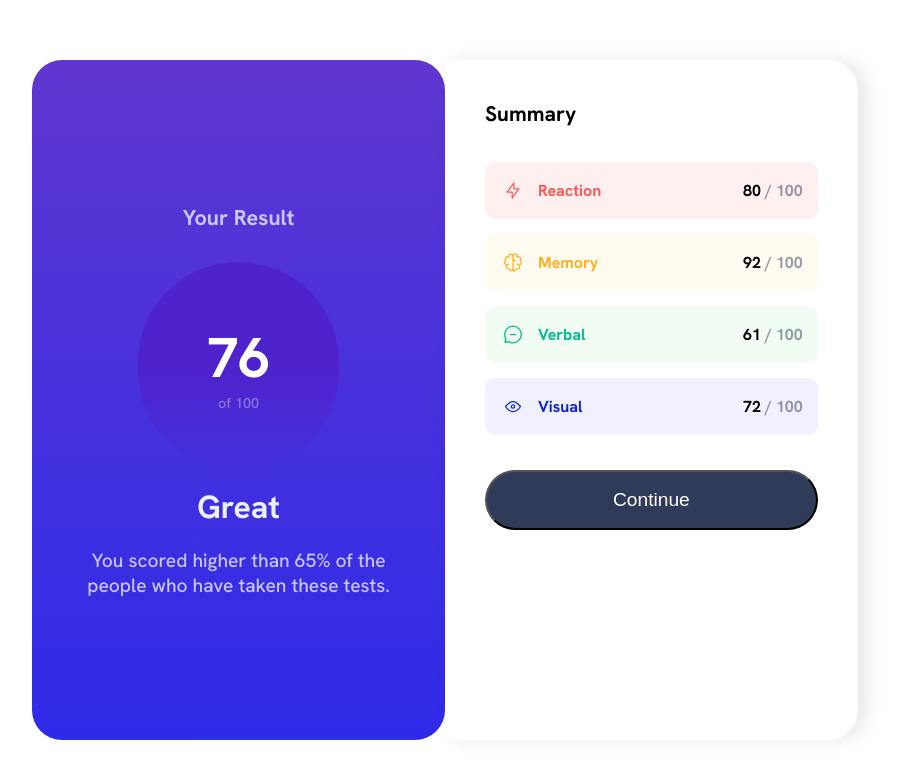
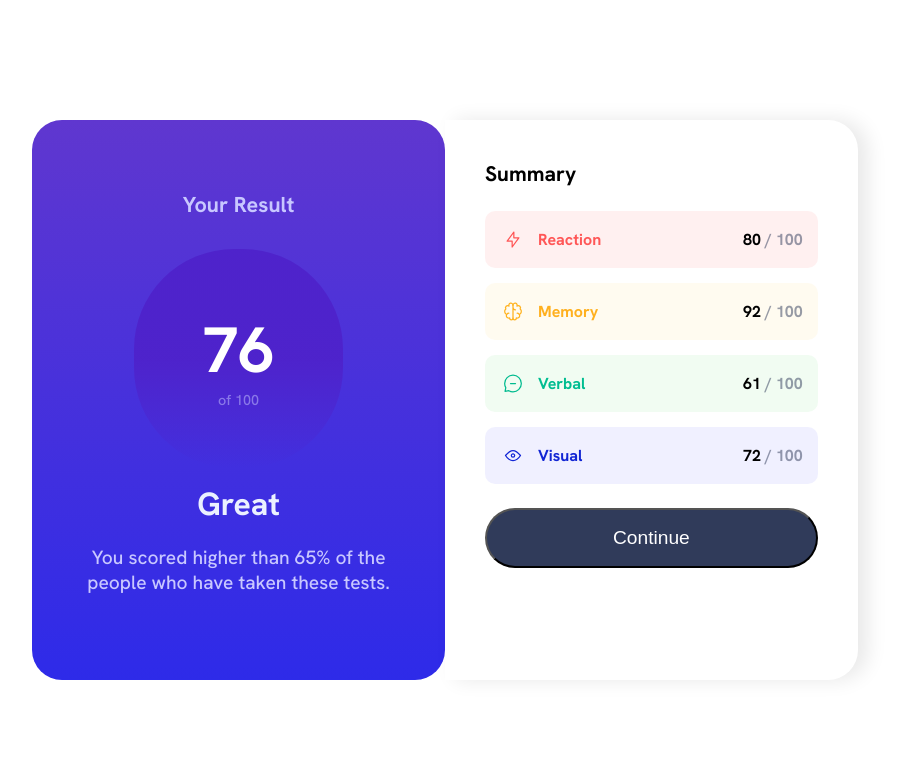
Before and after one commit to quijotex/Second-FrontendMentor-challenge, a plain HTML site: page index.html in a window 1536 px wide. Shown: the whole page, without its empty margins (313-1210 px from the left). Drawn offline with Linux system fonts and the light colour scheme.

Commit message:
Adjusting responsive design

```diff
--- a/assets/style/style.css
+++ b/assets/style/style.css
@@ -185,7 +185,8 @@ body {
 }
 @media screen and (min-width: 1440px) {
     .section1 {
-        height: 85%;
+        height: 70%;
+        width: 30%;
     }
     .section1__div2 {
         border-radius: 100px;
@@ -193,8 +194,15 @@ body {
     }
     .section2 {
         padding: 40px ;
-        height: 85%;
+        height: 70%;
         width: 30%;
-        gap: 35px;
+        gap: 24px;
+        padding-bottom: 0px;
+    }
+    .div2__span1 {
+        font-size: 4rem;
+    }
+    .div__p {
+        margin-bottom: 30px;
     }
 }
```
